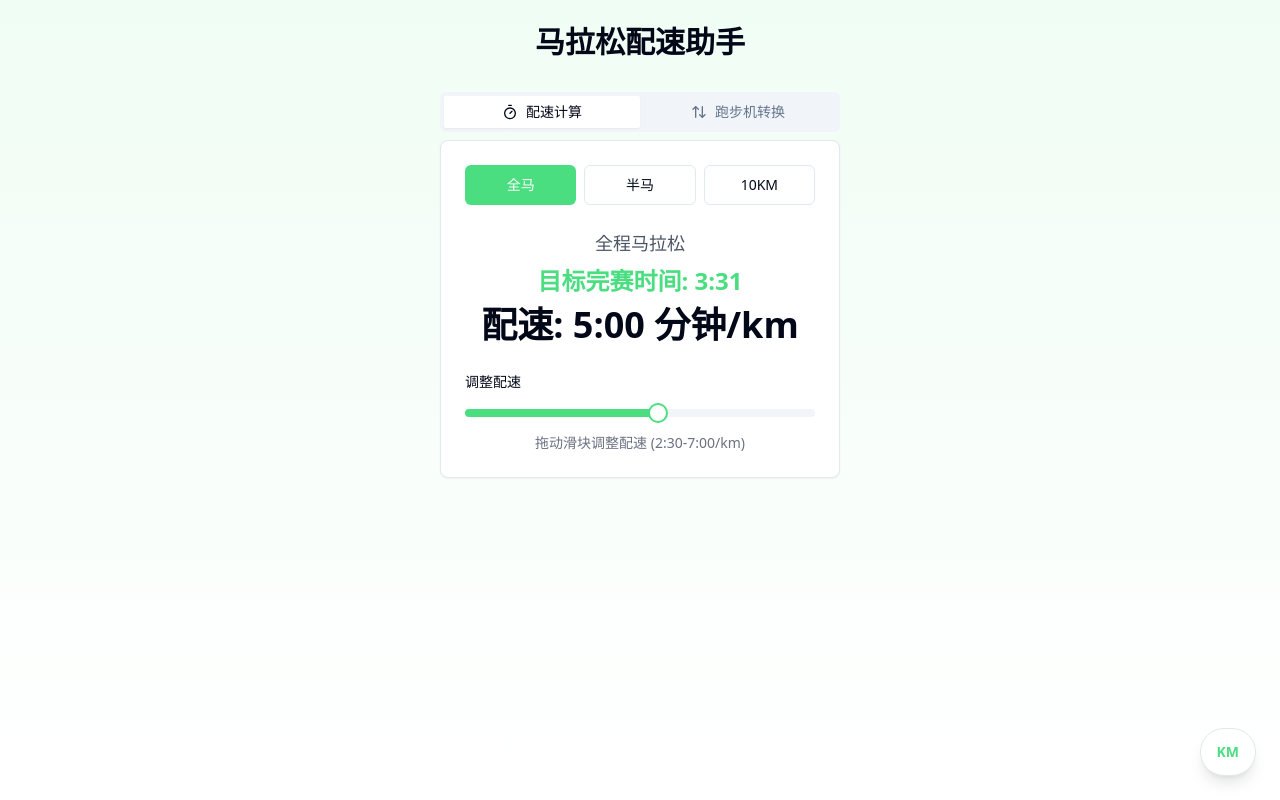
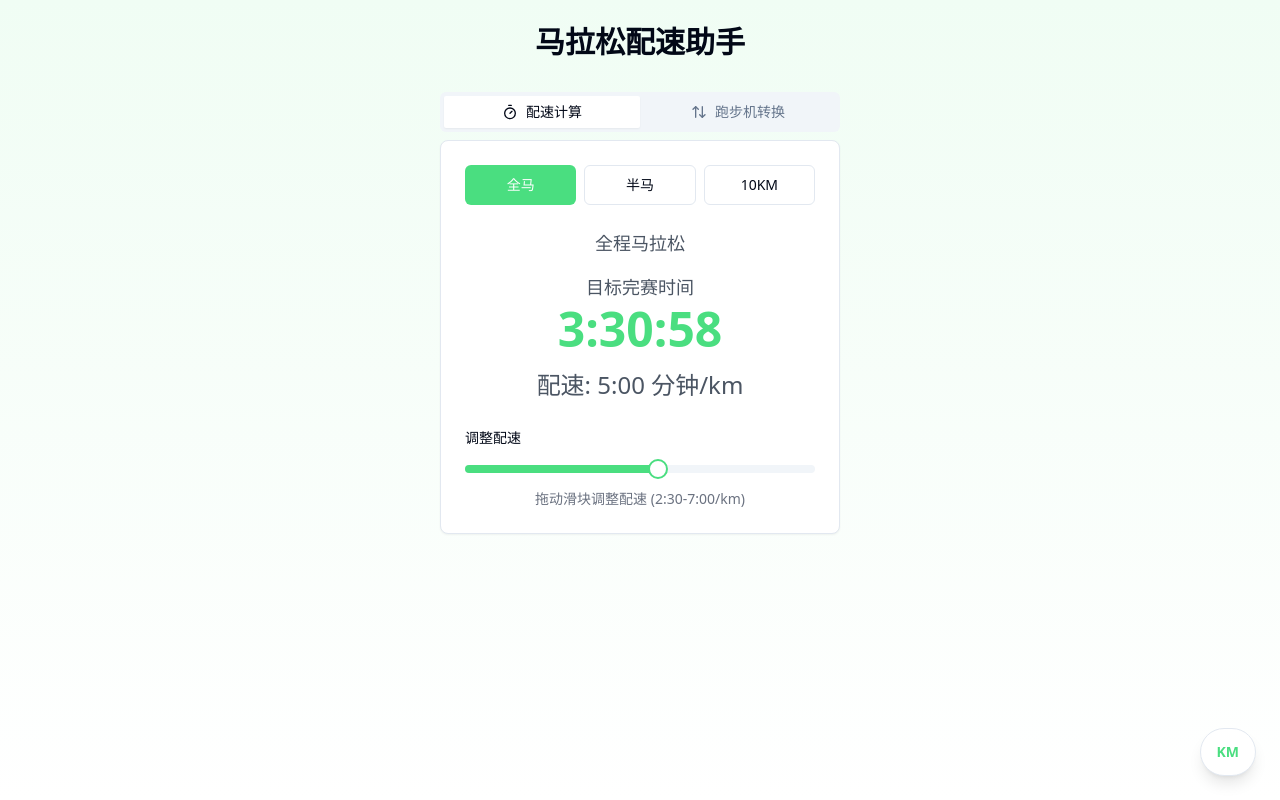
Before and after one commit to zijianwang90/marathon-speed-helper, a React (Vite) app: page / in a window 1280 px wide. Built offline with nearby package versions, Linux system fonts and the light colour scheme.

Commit message:
Improve Pace Calculator UI
Make the target completion time more prominent and the pace display less prominent.  Also, display the target completion time down to the second.

```diff
--- a/src/components/PaceCalculator.tsx
+++ b/src/components/PaceCalculator.tsx
@@ -1,4 +1,3 @@
-
 import React, { useState } from 'react';
 import { Input } from "@/components/ui/input";
 import { Button } from "@/components/ui/button";
@@ -76,9 +75,16 @@ const PaceCalculator = () => {
     return formatPace(paceSeconds);
   };
 
+  const formatTimeWithSeconds = (totalMinutes: number) => {
+    const hours = Math.floor(totalMinutes / 60);
+    const minutes = Math.floor(totalMinutes % 60);
+    const seconds = Math.round((totalMinutes % 1) * 60);
+    return `${hours}:${minutes.toString().padStart(2, '0')}:${seconds.toString().padStart(2, '0')}`;
+  };
+
   const getTotalMinutes = () => {
     const distanceInKm = getDistance();
-    return Math.round((paceSeconds / 60) * distanceInKm);
+    return (paceSeconds / 60) * distanceInKm;
   };
 
   const handleDistanceChange = (newDistance: Distance) => {
@@ -146,14 +152,17 @@ const PaceCalculator = () => {
                   </Button>
                 </div>
 
-                <div className="text-center space-y-2">
+                <div className="text-center space-y-4">
                   <div className="text-lg text-gray-600">
                     {getDistanceLabel()}
                   </div>
-                  <div className="text-2xl font-bold text-primary">
-                    目标完赛时间: {formatTime(getTotalMinutes())}
+                  <div>
+                    <div className="text-lg text-gray-600 mb-1">目标完赛时间</div>
+                    <div className="text-5xl font-bold text-primary">
+                      {formatTimeWithSeconds(getTotalMinutes())}
+                    </div>
                   </div>
-                  <div className="text-4xl font-bold">
+                  <div className="text-2xl text-gray-600">
                     配速: {getCurrentPace()} 分钟/{unit}
                   </div>
                 </div>
```
